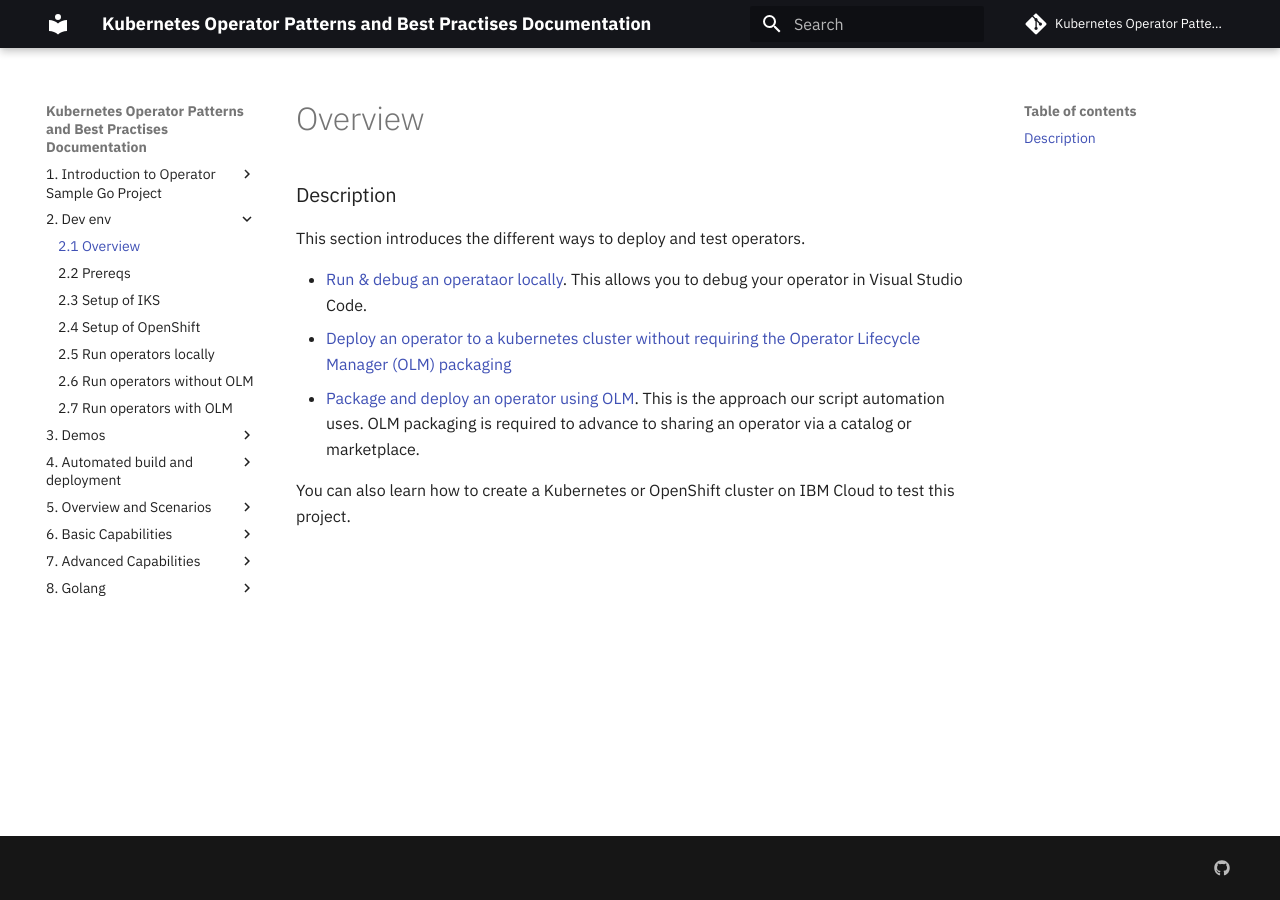
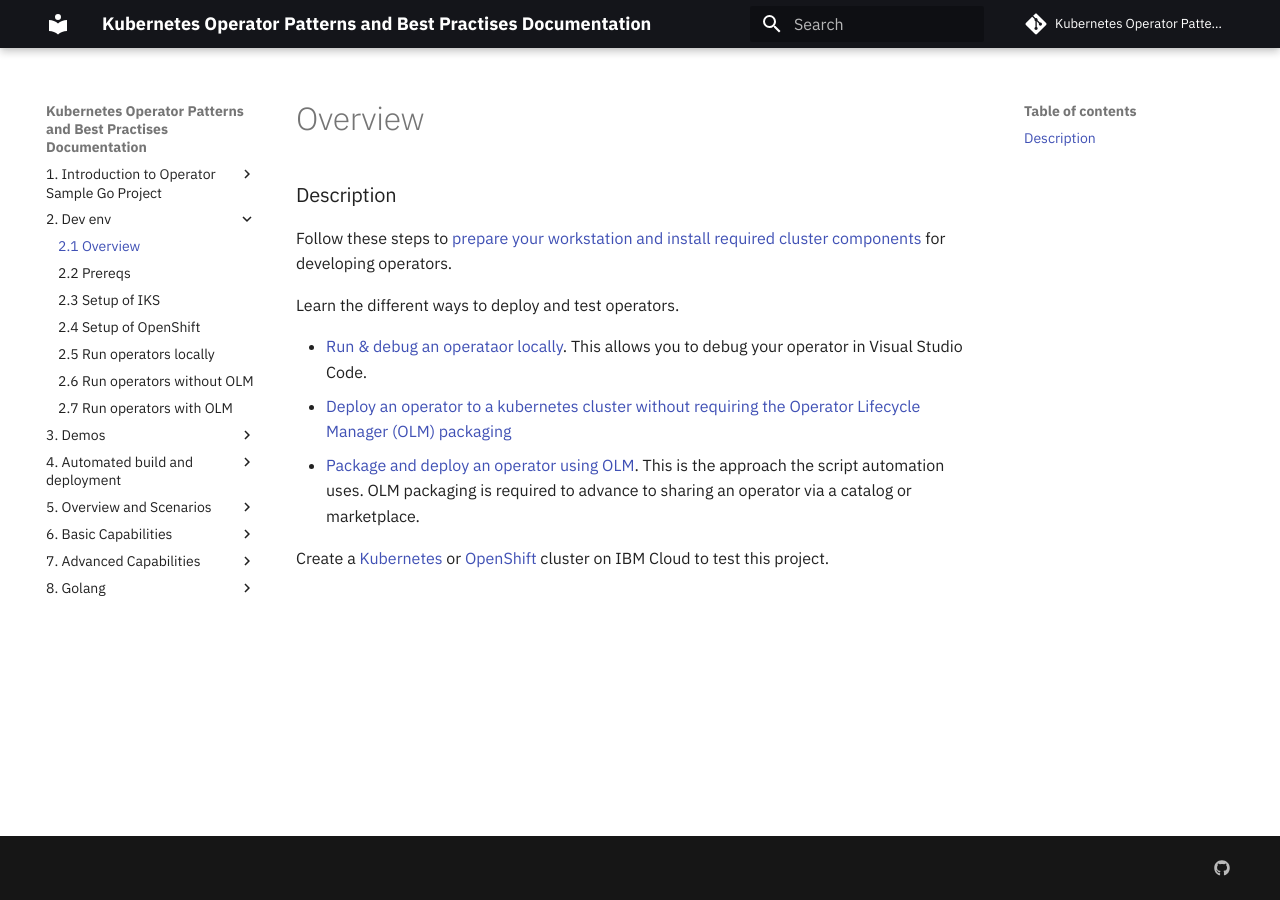
Before and after one commit to IBM/operator-sample-go-documentation, an MkDocs documentation site: the page built from documentation/dev-overview.md, in a window 1280 px wide. Built offline with MkDocs 1.6.1 and Material for MkDocs 9.7.7, drawn with Linux system fonts in a browser that asks for light colours; comment, search, counter and statistics services are not loaded.

Commit message:
doc-updates4

```diff
--- a/documentation/dev-overview.md
+++ b/documentation/dev-overview.md
@@ -2,10 +2,12 @@
 
 ### Description
 
-This section introduces the different ways to deploy and test operators.
+Follow these steps to [prepare your workstation and install required cluster components](./dev-prerequisites.md) for developing operators.
+
+Learn the different ways to deploy and test operators.
 
 * [Run & debug an operataor locally](./dev-run-operator-locally.md).  This allows you to debug your operator in Visual Studio Code.
 * [Deploy an operator to a kubernetes cluster without requiring the Operator Lifecycle Manager (OLM) packaging](./dev-run-operators-without-olm.md)
-* [Package and deploy an operator using OLM](./dev-run-operator-with-olm.md). This is the approach our script automation uses. OLM packaging is required to advance to sharing an operator via a catalog or marketplace.
+* [Package and deploy an operator using OLM](./dev-run-operator-with-olm.md). This is the approach the script automation uses. OLM packaging is required to advance to sharing an operator via a catalog or marketplace.
 
-You can also learn how to create a Kubernetes or OpenShift cluster on IBM Cloud to test this project.
+Create a [Kubernetes](./dev-setup-kubernetes.md) or [OpenShift](./dev-setup-openshift.md) cluster on IBM Cloud to test this project.
```
Also changed, not shown: documentation/intro-architecture-overview.md (+3 -3 lines), documentation/intro-masterclass.md (+8 -4 lines).
